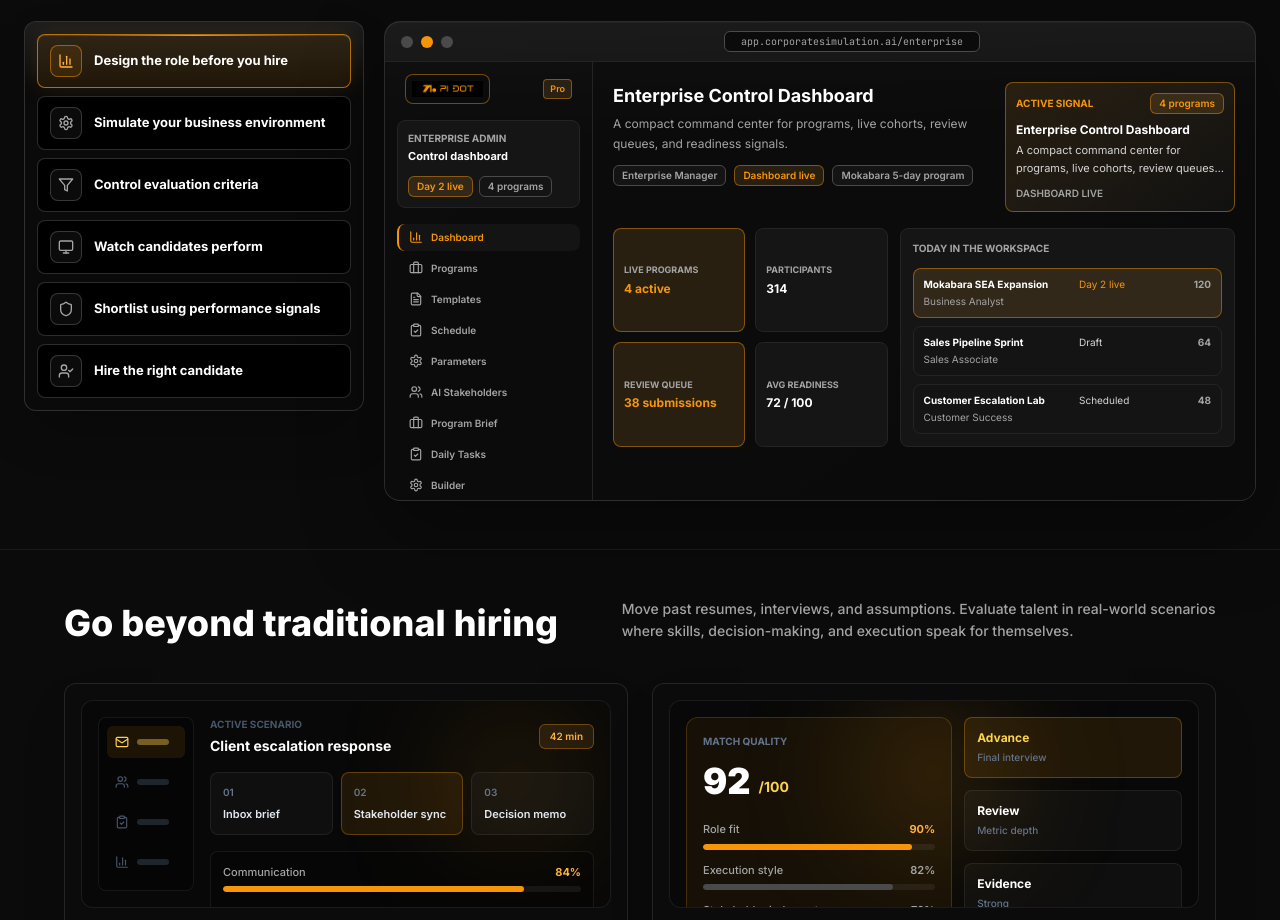
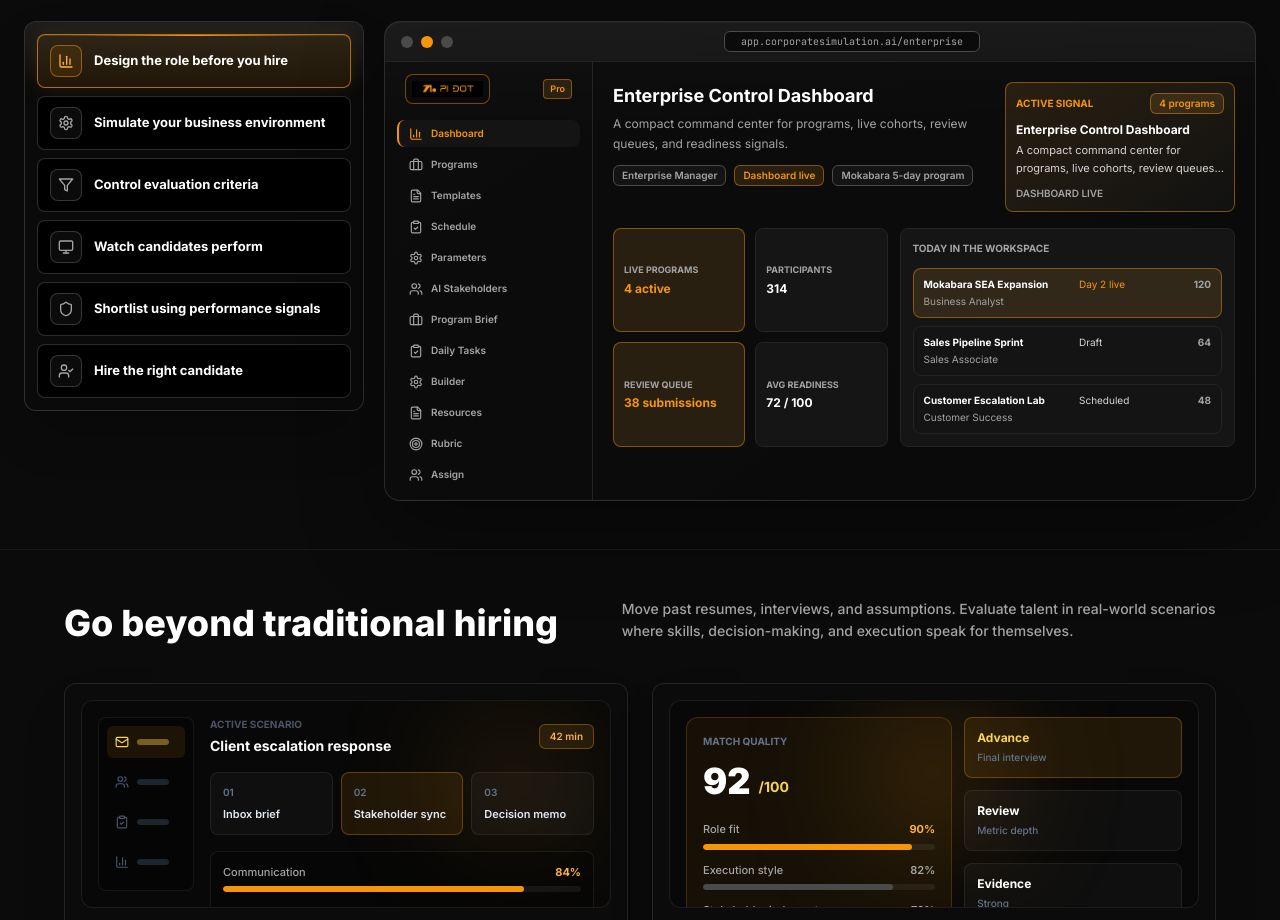
Before and after one commit to Vidur27zx/CorpSim, a Next.js app in the folder frontend/: page / in a window 1280 px wide. Shown: the part 2660-3580 px from the top of the page. Built offline with nearby package versions, Linux system fonts and the light colour scheme.

Commit message:
Remove enterprise sidebar context card

```diff
--- a/frontend/components/landing/JourneysSection.tsx
+++ b/frontend/components/landing/JourneysSection.tsx
@@ -1883,18 +1883,6 @@ function PreviewBrowserFrame({
           </div>
           {journeyId === "enterprises" ? (
             <>
-              <div className="mb-3 rounded-lg border p-2.5" style={{ background: previewTheme.card, borderColor: previewTheme.borderSoft }}>
-                <p className="text-[10px] font-bold uppercase" style={{ color: previewTheme.textMuted }}>
-                  Enterprise admin
-                </p>
-                <p className="mt-1 text-[11px] font-bold leading-tight" style={{ color: previewTheme.textPrimary }}>
-                  Control dashboard
-                </p>
-                <div className="mt-3 flex flex-wrap gap-1.5">
-                  <StatusPill text="Day 2 live" active />
-                  <StatusPill text="4 programs" />
-                </div>
-              </div>
               {enterprisePrototypeTabs.map((tab) => {
                 const TabIcon = tab.icon;
                 const active = tab.id === activeEnterpriseTab;
```
